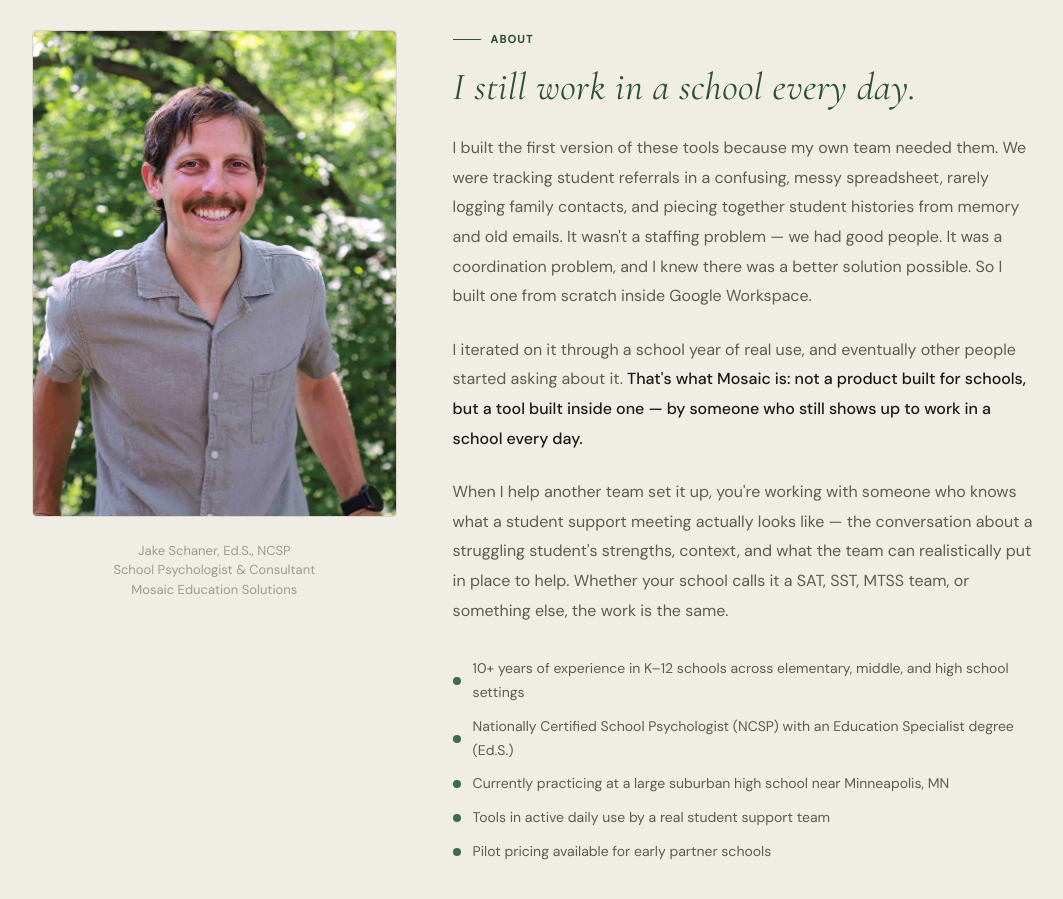
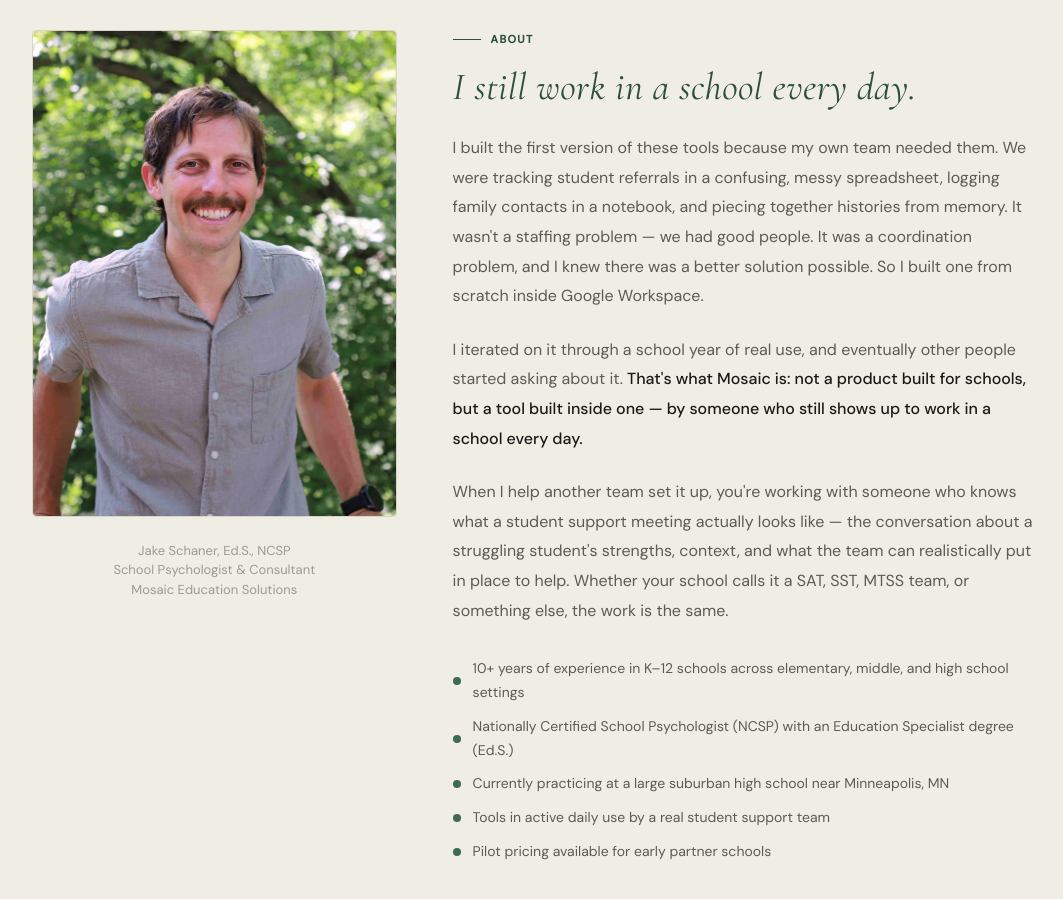
Before and after one commit to schajake/mosaiceducationsolutions, a plain HTML site: page index.html in a window 1280 px wide. Shown: the part 3960-4859 px from the top of the page, without its empty margins (106-1169 px from the left). Drawn offline with nearby package versions, Linux system fonts and the light colour scheme.

Commit message:
Update index.html

```diff
--- a/index.html
+++ b/index.html
@@ -1184,7 +1184,7 @@
         <div class="section-label fade-up">About</div>
         <h2 class="fade-up"><em>I still work in a school every day.</em></h2>
         <div class="fade-up">
-          <p>I built the first version of these tools because my own team needed them. We were tracking student referrals in a confusing, messy spreadsheet, rarely logging family contacts, and piecing together student histories from memory and old emails. It wasn't a staffing problem — we had good people. It was a coordination problem, and I knew there was a better solution possible. So I built one from scratch inside Google Workspace.</p>
+          <p>I built the first version of these tools because my own team needed them. We were tracking student referrals in a confusing, messy spreadsheet, logging family contacts in a notebook, and piecing together histories from memory. It wasn't a staffing problem — we had good people. It was a coordination problem, and I knew there was a better solution possible. So I built one from scratch inside Google Workspace.</p>
           <p>I iterated on it through a school year of real use, and eventually other people started asking about it. <strong>That's what Mosaic is: not a product built for schools, but a tool built inside one — by someone who still shows up to work in a school every day.</strong></p>
           <p>When I help another team set it up, you're working with someone who knows what a student support meeting actually looks like — the conversation about a struggling student's strengths, context, and what the team can realistically put in place to help. Whether your school calls it a SAT, SST, MTSS team, or something else, the work is the same.</p>
         </div>
```
